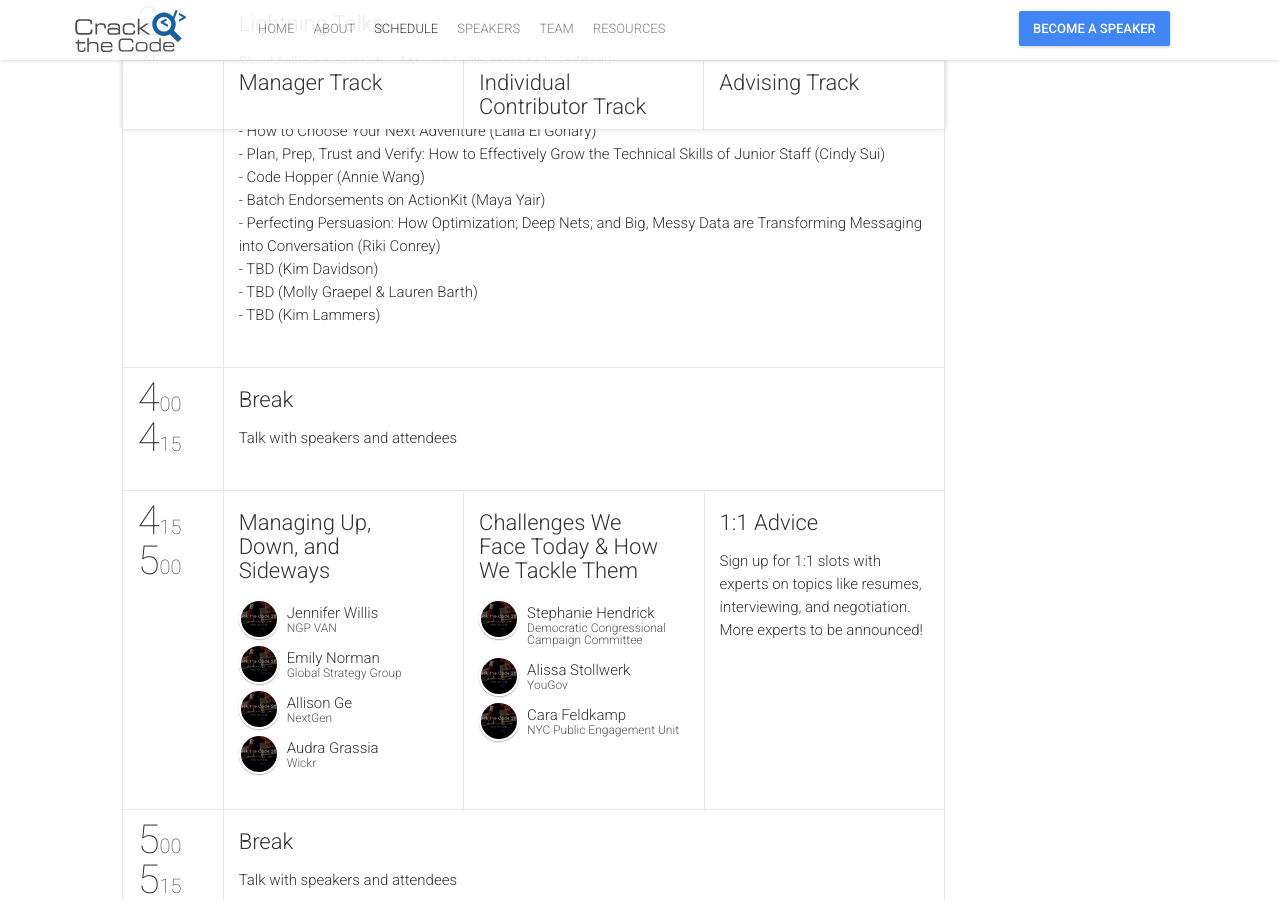
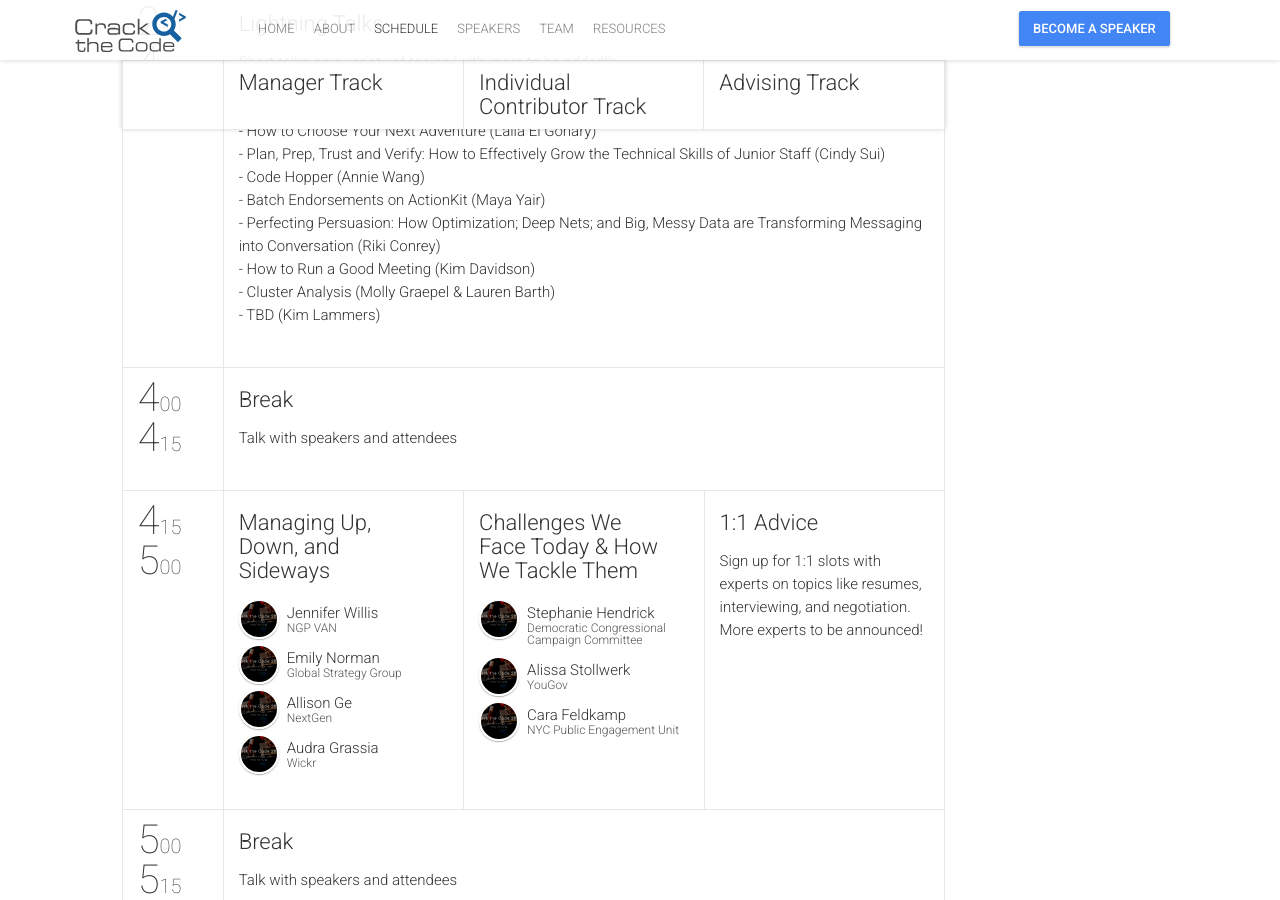
Before and after one commit to anniejw6/crackthecode_site, a Jekyll site: the page built from schedule.html, in a window 1280 px wide and 900 px high, scrolled down 1419 px. Built offline with Jekyll 4.4.1, drawn with Linux system fonts in a browser that asks for light colours; nearby versions of some CDN libraries; comment, search, counter and statistics services are not loaded.

Commit message:
add lightning talk titles

```diff
--- a/_data/sessions.yml
+++ b/_data/sessions.yml
@@ -51,8 +51,8 @@
     <br>- Batch Endorsements on ActionKit (Maya Yair)
     <br>- Perfecting Persuasion: How Optimization; Deep Nets; and Big, Messy
     Data are Transforming Messaging into Conversation (Riki Conrey)
-    <br>- TBD (Kim Davidson)
-    <br>- TBD (Molly Graepel & Lauren Barth)
+    <br>- How to Run a Good Meeting (Kim Davidson)
+    <br>- Cluster Analysis (Molly Graepel & Lauren Barth)
     <br>- TBD (Kim Lammers)
   subtype: workshop
   service: custom
```
